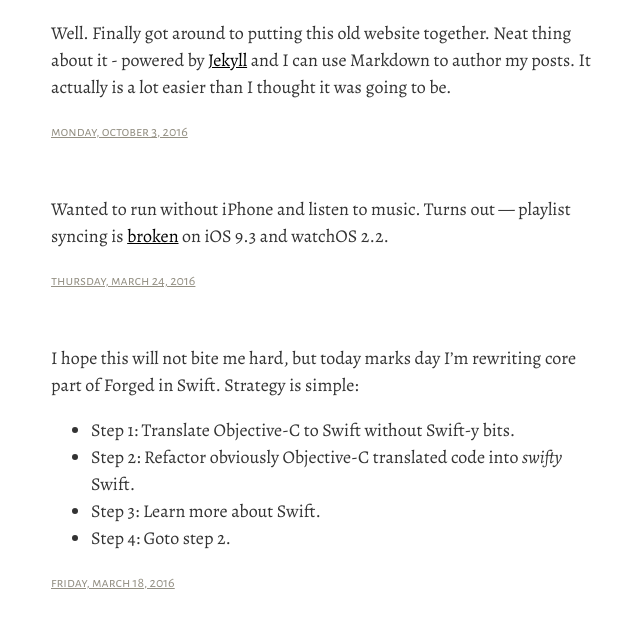
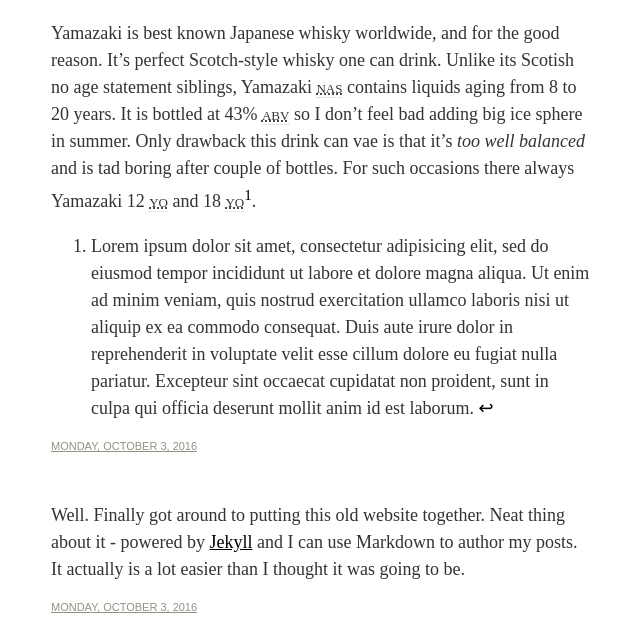
Before and after one commit to codedesigncoffee/codedesigncoffee.github.io, a Jekyll site: the page built from micro/index.html, in a window 1280 px wide, cut to the strip 0-627 px from the top of the page. Shown: the whole strip, without its empty margins (319-959 px from the left). Built offline with Jekyll 4.4.1, drawn with Linux system fonts in a browser that asks for light colours; some web fonts are replaced; comment, search, counter and statistics services are not loaded.

Commit message:
Add styles

```diff
--- a/_includes/snippet.html
+++ b/_includes/snippet.html
@@ -2,7 +2,7 @@
   {% if include.post_content.heading %}
     <h1><a href="{{ include.post_content.url }}">{{ include.post_content.heading }}</a></h1>
   {% endif %}
-  {{ include.post_content.content }}
+  {{ include.post_content.content}}
   <div class="byline">
     <a href="{{ include.post_content.url }}">{{ include.post_content.date | date: "%A, %B %-d, %Y"}}</a>
   </div>
--- /dev/null
+++ b/_posts/2017-05-03-yamazaki-nas.md
@@ -0,0 +1,14 @@
+---
+title: "Yamazaki NAS"
+date: 2016-10-03
+category: snippet
+tags: whisky, tasting-notes
+---
+
+Yamazaki is best known Japanese whisky worldwide, and for the good reason. It's perfect Scotch-style whisky one can drink. Unlike its Scotish no age statement siblings, Yamazaki NAS contains liquids aging from 8 to 20 years. It is bottled at 43% ABV so I don't feel bad adding big ice sphere in summer. Only drawback this drink can vae is that it's _too well balanced_ and is tad boring after couple of bottles. For such occasions there always Yamazaki 12 YO and 18 YO[^1].
+
+*[ABV]: Alcohol By Volume
+*[NAS]: No Age Statement
+*[YO]: Years Old
+
+[^1]: Lorem ipsum dolor sit amet, consectetur adipisicing elit, sed do eiusmod tempor incididunt ut labore et dolore magna aliqua. Ut enim ad minim veniam, quis nostrud exercitation ullamco laboris nisi ut aliquip ex ea commodo consequat. Duis aute irure dolor in reprehenderit in voluptate velit esse cillum dolore eu fugiat nulla pariatur. Excepteur sint occaecat cupidatat non proident, sunt in culpa qui officia deserunt mollit anim id est laborum.
--- a/assets/styles/microblog.scss
+++ b/assets/styles/microblog.scss
@@ -2,11 +2,10 @@
 # Microblog styles and layout.
 ---
 
-// @import url("https://use.typekit.net/ovx8qqf.css");
-@import url('https://fonts.googleapis.com/css?family=Alegreya+Sans+SC|Alegreya:400,400i,700,700i');
+@import url("https://use.typekit.net/ovx8qqf.css");
 
 @mixin regular-text() {
-  font-family: 'Alegreya', serif;
+  font-family: "arno-pro", serif;
   font-size: 18px;
   font-style: normal;
   font-weight: normal;
@@ -15,19 +14,20 @@
 }
 
 @mixin byline-text() {
-  font-family: 'Alegreya Sans SC', sans-serif;
+  font-family: brandon-grotesque, sans-serif;
   font-style: normal;
   font-weight: normal;
   letter-spacing: normal;
-  font-size: 14px;
-  text-transform: lowercase;
+  font-size: 11px;
+  text-transform: uppercase;
 }
 
 @mixin headline-text($size) {
-  font-family: 'Alegreya Sans SC', sans-serif;
+  font-family: brandon-grotesque, sans-serif;
   font-style: normal;
-  font-weight: 700;
+  font-weight: 900;
   letter-spacing: normal;
+  text-transform: uppercase;
   font-size: $size;
 }
 
@@ -50,7 +50,14 @@
       }
     }
 
-    @include regular-text();
+    abbr {
+      font-variant: small-caps;
+      font-feature-settings: "c2sc";
+      border-bottom: 0.1em dotted #CCC;
+      cursor: help;
+    }
+
+
     margin-bottom: 50px;
     color: #333;
 
@@ -58,9 +65,56 @@
       color: black;
     }
 
+    p, blockquote, li {
+      font-kerning: normal;
+      font-variant-ligatures: common-ligatures contextual;
+      font-variant-numeric: oldstyle-nums proportional-nums;
+      -moz-font-feature-settings: "kern", "liga", "clig", "calt", "onum", "pnum";
+      -ms-font-feature-settings: "kern", "liga", "clig", "calt", "onum", "pnum";
+      -webkit-font-feature-settings: "kern", "liga", "clig", "calt", "onum", "pnum";
+      font-feature-settings: "kern", "liga", "clig", "calt", "onum", "pnum";
+      @include regular-text();
+      text-rendering: optimizeLegibility;
+      -webkit-hyphens: auto;
+      -moz-hyphens: auto;
+      -ms-hyphens: auto;
+      hyphens: auto;
+
+      a.footnote {
+        color: black;
+        text-decoration: none;
+      }
+    }
+    p abbr,
+    p span {
+      font-kerning: normal;
+      font-variant-ligatures: common-ligatures contextual;
+      font-variant-numeric: oldstyle-nums proportional-nums;
+      font-variant-caps: all-small-caps;
+      -moz-font-feature-settings: "kern", "liga", "clig", "calt", "onum", "pnum", "smcp", "c2sc";
+      -ms-font-feature-settings: "kern", "liga", "clig", "calt", "onum", "pnum", "smcp", "c2sc";
+      -webkit-font-feature-settings: "kern", "liga", "clig", "calt", "onum", "pnum", "smcp", "c2sc";
+      font-feature-settings: "kern", "liga", "clig", "calt", "onum", "pnum", "smcp", "c2sc";
+    }
+
+    blockquote {
+      padding: 0 20px;
+      margin: 20px 0;
+      border-left: 4px solid rgb(136, 114, 82);
+    }
+
+    .footnotes {
+
+      a.reversefootnote {
+        color: black;
+        text-decoration: none;
+      }
+    }
+
     .byline {
       @include byline-text();
       color: rgb(148, 144, 132);
+      margin: 0;
       a {
         color: rgb(148, 144, 132);
       }
```
